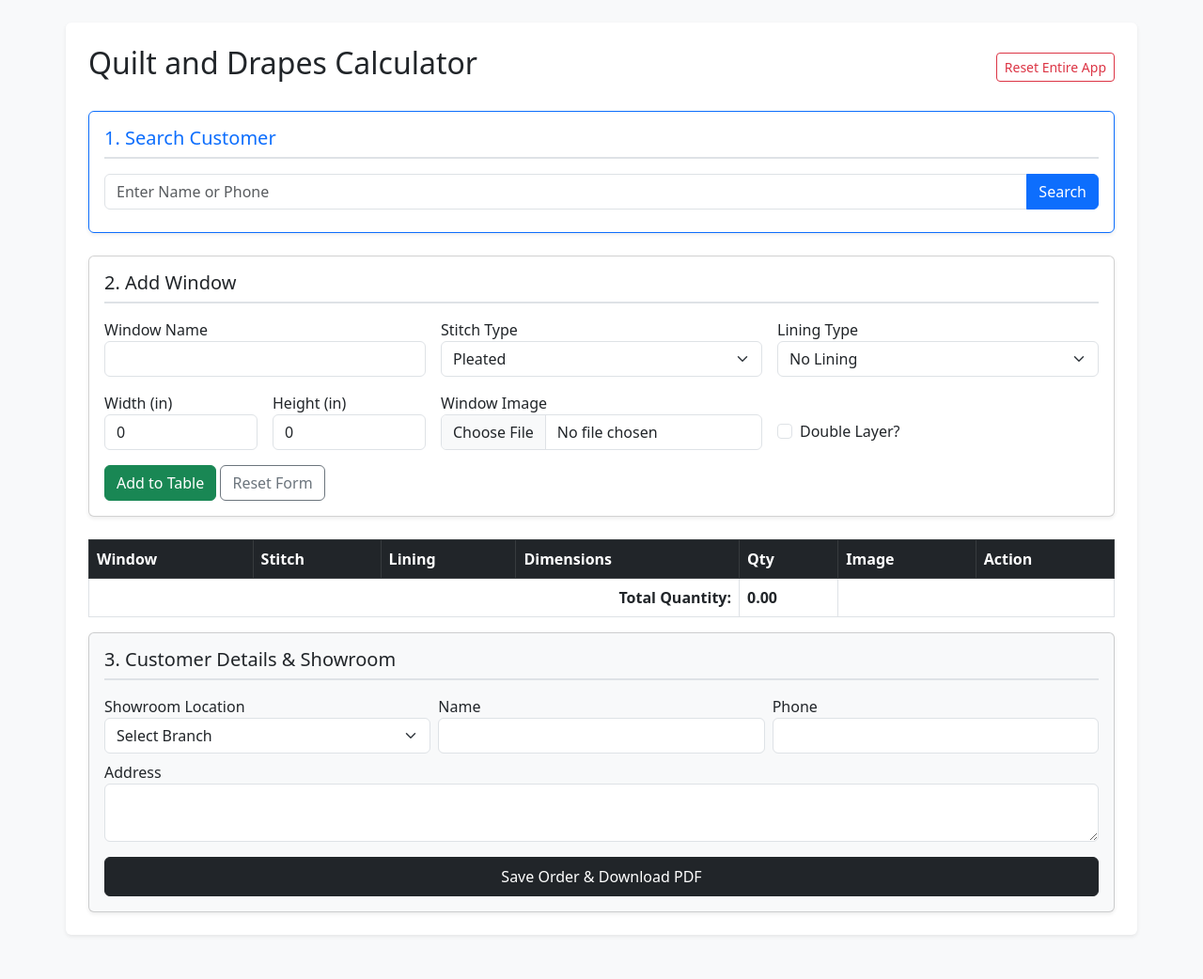
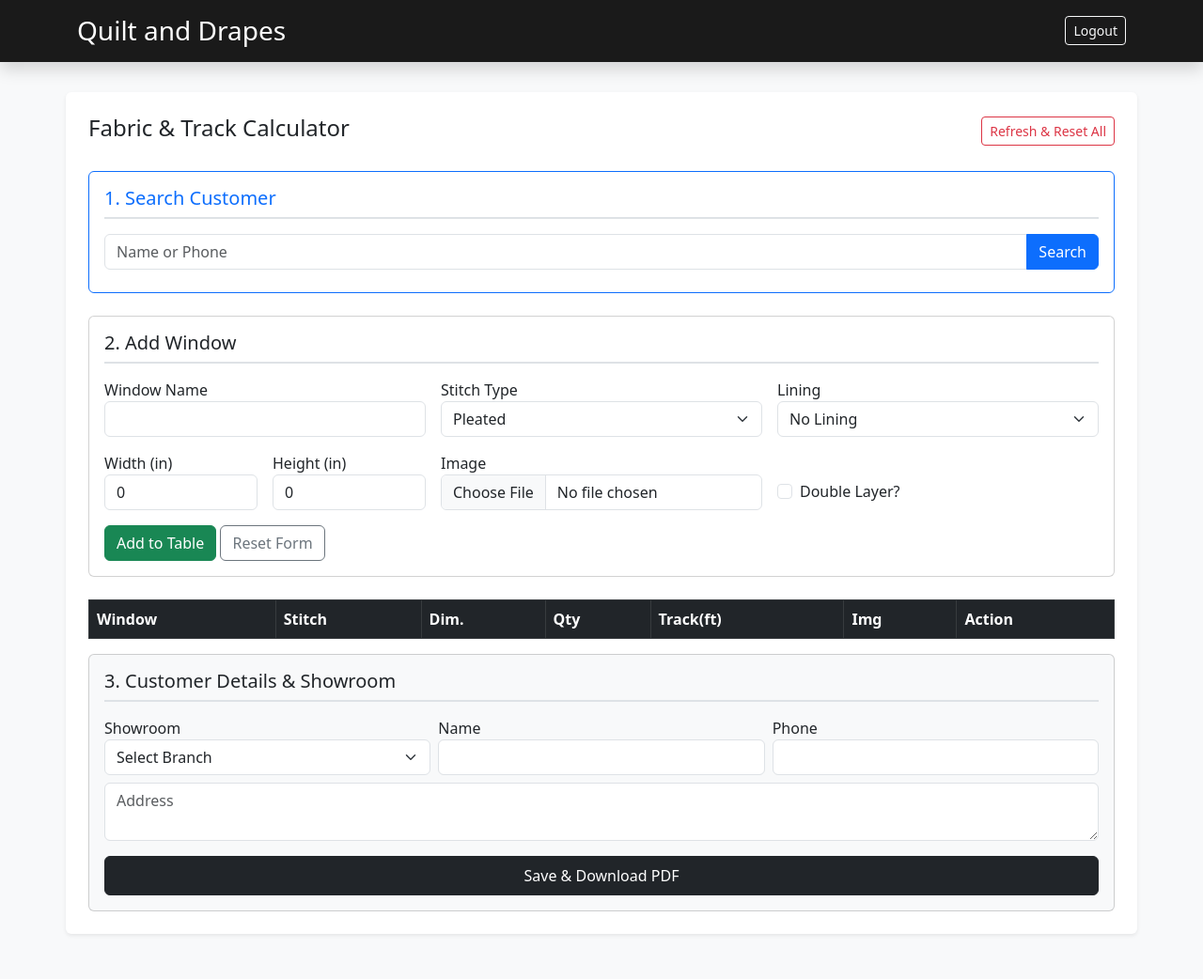
Before and after one commit to kunalQD/fabric_calc, a Flask app: template templates/index.html in a window 1280 px wide. Shown: the whole page at 94% size. Before the commit the page ends 996 px from the top, so only its background shows below. Run offline with Flask 3, Linux system fonts and the light colour scheme; the template is opened without the code that fills it, so the values that code supplies are empty; parts of the project's set-up code (start-up, migrations or seed data) failed here and were passed over; some libraries are stand-ins or nearby versions.

Commit message:
Implement user authentication with login and logout functionality; enhance UI with a top bar and improved form elements

```diff
--- a/app.py
+++ b/app.py
@@ -2,8 +2,9 @@ import os
 import io
 import uuid
 import json
+import math
 from datetime import datetime
-from flask import Flask, request, jsonify, send_file, render_template
+from flask import Flask, request, jsonify, send_file, render_template, session, redirect, url_for
 from pymongo import MongoClient, DESCENDING
 from bson import ObjectId
 from gridfs import GridFS
@@ -13,6 +14,7 @@ from reportlab.lib.styles import getSampleStyleSheet
 from reportlab.lib import colors
 
 app = Flask(__name__)
+app.secret_key = "quilt_drapes_secure_key"  # Required for sessions
 
 # Configuration
 MONGO_URI = os.getenv("MONGO_URI", "mongodb+srv://kunal-qd:Password_5202@cluster0.zem6dyp.mongodb.net/?appName=Cluster0")
@@ -20,12 +22,33 @@ client = MongoClient(MONGO_URI)
 db = client["fabric_app"]
 fs = GridFS(db)
 
+# --- Authentication Wrapper ---
+def is_logged_in():
+    return session.get('logged_in')
+
+@app.route('/login', methods=['GET', 'POST'])
+def login():
+    if request.method == 'POST':
+        if request.form.get('username') == 'adminqd' and request.form.get('password') == 'adminQD':
+            session['logged_in'] = True
+            return redirect(url_for('index'))
+        return render_template('login.html', error="Invalid Credentials")
+    return render_template('login.html')
+
+@app.route('/logout')
+def logout():
+    session.pop('logged_in', None)
+    return redirect(url_for('login'))
+
 @app.route('/')
 def index():
+    if not is_logged_in():
+        return redirect(url_for('login'))
     return render_template('index.html')
 
 @app.route('/api/image/<fid>')
 def get_image(fid):
+    if not is_logged_in(): return "Unauthorized", 401
     try:
         if fid.startswith("gridfs:"):
             fid = fid.replace("gridfs:", "")
@@ -36,6 +59,7 @@ def get_image(fid):
 
 @app.route('/api/customers/search', methods=['GET'])
 def search_customers():
+    if not is_logged_in(): return "Unauthorized", 401
     term = request.args.get('term', '').strip()
     query = {"$or": [{"name": {"$regex": term, "$options": "i"}}, {"phone": {"$regex": term, "$options": "i"}}]} if term else {}
     cursor = db.customers.find(query).sort("created_at", DESCENDING).limit(10)
@@ -56,6 +80,7 @@ def search_customers():
 
 @app.route('/api/orders', methods=['POST'])
 def save_order():
+    if not is_logged_in(): return "Unauthorized", 401
     customer_id = request.form.get('customer_id')
     name = request.form.get('name')
     phone = request.form.get('phone')
@@ -93,6 +118,7 @@ def save_order():
 
 @app.route('/api/download-pdf', methods=['POST'])
 def download_pdf():
+    if not is_logged_in(): return "Unauthorized", 401
     data = request.json
     cust = data['customer']
     entries = data['entries']
@@ -104,18 +130,18 @@ def download_pdf():
     story.append(Paragraph(f"<b>Branch:</b> {cust.get('showroom', 'N/A')}<br/><b>Name:</b> {cust['name']}<br/><b>Phone:</b> {cust['phone']}", styles["Normal"]))
     story.append(Spacer(1, 12))
 
-    table_data = [["Window", "Stitch Type", "Lining", "Dimensions", "Qty"]]
+    table_data = [["Window", "Stitch Type", "Dim.", "Qty", "Track"]]
     for e in entries:
         dims = f"{e.get('Width (inches)',0)}\"x{e.get('Height (inches)',0)}\""
         table_data.append([
             e.get('Window',''),
             e.get('Stitch Type',''),
-            e.get('Lining', 'None'),
             dims,
-            round(float(e.get('Quantity',0)), 2)
+            round(float(e.get('Quantity',0)), 2),
+            f"{e.get('Track (ft)', 0)} ft"
         ])
 
-    t = Table(table_data, colWidths=[130, 100, 80, 80, 40])
+    t = Table(table_data, colWidths=[150, 100, 80, 50, 50])
     t.setStyle(TableStyle([('GRID', (0,0), (-1,-1), 0.5, colors.grey), ('FONTSIZE', (0,0), (-1,-1), 9)]))
     story.append(t)
     pdf.build(story)
--- a/templates/index.html
+++ b/templates/index.html
@@ -5,31 +5,40 @@
     <title>Quilt and Drapes Calculator</title>
     <link href="https://cdn.jsdelivr.net/npm/bootstrap@5.3.0/dist/css/bootstrap.min.css" rel="stylesheet">
     <style>
+        .top-bar { background: #1a1a1a; color: white; padding: 1rem 0; margin-bottom: 2rem; }
         .section-header { border-bottom: 2px solid #dee2e6; margin-bottom: 1rem; padding-bottom: 0.5rem; }
         .table-totals { background-color: #f8f9fa; font-weight: bold; }
+        .edit-highlight { border: 2px solid #ffc107 !important; background-color: #fffdf5; }
     </style>
 </head>
-<body class="bg-light p-4">
-    <div class="container bg-white p-4 rounded shadow-sm">
+<body class="bg-light">
+    <div class="top-bar shadow">
+        <div class="container d-flex justify-content-between align-items-center">
+            <h3 class="m-0">Quilt and Drapes</h3>
+            <a href="/logout" class="btn btn-outline-light btn-sm">Logout</a>
+        </div>
+    </div>
+
+    <div class="container bg-white p-4 rounded shadow-sm mb-5">
         <div class="d-flex justify-content-between align-items-center mb-4">
-            <h2>Quilt and Drapes Calculator</h2>
-            <button class="btn btn-outline-danger btn-sm" onclick="globalReset()">Reset Entire App</button>
+            <h4>Fabric & Track Calculator</h4>
+            <button class="btn btn-outline-danger btn-sm" onclick="location.reload()">Refresh & Reset All</button>
         </div>
 
-        <div class="card mb-4 border-primary shadow-sm">
+        <div class="card mb-4 border-primary">
             <div class="card-body">
                 <h5 class="text-primary section-header">1. Search Customer</h5>
                 <div class="input-group">
-                    <input type="text" id="searchQuery" class="form-control" placeholder="Enter Name or Phone">
+                    <input type="text" id="searchQuery" class="form-control" placeholder="Name or Phone">
                     <button class="btn btn-primary" onclick="searchCustomer()">Search</button>
                 </div>
                 <div id="searchResults" class="list-group mt-2"></div>
             </div>
         </div>
 
-        <div class="card mb-4 shadow-sm">
+        <div class="card mb-4" id="windowCard">
             <div class="card-body">
-                <h5 class="section-header">2. Add Window</h5>
+                <h5 class="section-header" id="formHeader">2. Add Window</h5>
                 <div class="row g-3">
                     <div class="col-md-4"><label>Window Name</label><input type="text" id="winName" class="form-control"></div>
                     <div class="col-md-4"><label>Stitch Type</label>
@@ -39,16 +48,14 @@
                             <option>Blinds (Regular)</option>
                         </select>
                     </div>
-                    <div class="col-md-4"><label>Lining Type</label>
+                    <div class="col-md-4"><label>Lining</label>
                         <select id="lining" class="form-select">
-                            <option value="No Lining">No Lining</option>
-                            <option value="Normal Lining">Normal Lining</option>
-                            <option value="100% Blackout">100% Blackout</option>
+                            <option>No Lining</option><option>Normal Lining</option><option>100% Blackout</option>
                         </select>
                     </div>
                     <div class="col-md-2"><label>Width (in)</label><input type="number" id="width" class="form-control" value="0"></div>
                     <div class="col-md-2"><label>Height (in)</label><input type="number" id="height" class="form-control" value="0"></div>
-                    <div class="col-md-4"><label>Window Image</label><input type="file" id="winImage" class="form-control" accept="image/*"></div>
+                    <div class="col-md-4"><label>Image</label><input type="file" id="winImage" class="form-control" accept="image/*"></div>
                     <div class="col-md-4 d-flex align-items-end">
                         <div class="form-check mb-2">
                             <input class="form-check-input" type="checkbox" id="isDouble">
@@ -57,7 +64,7 @@
                     </div>
                 </div>
                 <div class="mt-3">
-                    <button class="btn btn-success" onclick="addWindow()">Add to Table</button>
+                    <button class="btn btn-success" id="submitBtn" onclick="addOrUpdateWindow()">Add to Table</button>
                     <button class="btn btn-outline-secondary" onclick="resetWindowForm()">Reset Form</button>
                 </div>
             </div>
@@ -65,23 +72,16 @@
 
         <table class="table table-bordered table-hover" id="windowTable">
             <thead class="table-dark">
-                <tr><th>Window</th><th>Stitch</th><th>Lining</th><th>Dimensions</th><th>Qty</th><th>Image</th><th>Action</th></tr>
+                <tr><th>Window</th><th>Stitch</th><th>Dim.</th><th>Qty</th><th>Track(ft)</th><th>Img</th><th>Action</th></tr>
             </thead>
             <tbody></tbody>
-            <tfoot>
-                <tr class="table-totals">
-                    <td colspan="4" class="text-end">Total Quantity:</td>
-                    <td id="totalQtyDisplay">0.00</td>
-                    <td colspan="2"></td>
-                </tr>
-            </tfoot>
         </table>
 
-        <div class="card p-3 bg-light shadow-sm">
+        <div class="card p-3 bg-light">
             <h5 class="section-header">3. Customer Details & Showroom</h5>
             <div class="row g-2 mb-3">
                 <div class="col-md-4">
-                    <label>Showroom Location</label>
+                    <label>Showroom</label>
                     <select id="showroom" class="form-select">
                         <option value="">Select Branch</option>
                         <option value="Anna Nagar">Anna Nagar</option>
@@ -90,16 +90,16 @@
                 </div>
                 <div class="col-md-4"><label>Name</label><input type="text" id="custName" class="form-control"></div>
                 <div class="col-md-4"><label>Phone</label><input type="text" id="custPhone" class="form-control"></div>
-                <div class="col-12"><label>Address</label><textarea id="custAddr" class="form-control"></textarea></div>
+                <div class="col-12"><textarea id="custAddr" class="form-control" placeholder="Address"></textarea></div>
             </div>
-            <button class="btn btn-dark w-100 py-2" onclick="saveFullOrder()">Save Order & Download PDF</button>
+            <button class="btn btn-dark w-100 py-2" onclick="saveFullOrder()">Save & Download PDF</button>
         </div>
     </div>
 
     <div class="modal fade" id="imageModal" tabindex="-1">
         <div class="modal-dialog modal-lg">
             <div class="modal-content">
-                <div class="modal-header"><h5>Window Images</h5><button class="btn-close" data-bs-dismiss="modal"></button></div>
+                <div class="modal-header"><h5>Images</h5><button class="btn-close" data-bs-dismiss="modal"></button></div>
                 <div class="modal-body text-center" id="modalImageContainer"></div>
             </div>
         </div>
@@ -110,6 +110,7 @@
         let entries = [];
         let currentCustomerId = null;
         let lastSearchResults = [];
+        let editingIndex = null;
 
         function calculateQty(stitch, w, h) {
             const h_factor = Math.round(((h + 14) / 39) * 100) / 100;
@@ -120,75 +121,86 @@
             return 0;
         }
 
+        function calculateTrack(stitch, w) {
+            if (stitch.includes("Roman") || stitch.includes("Blinds")) return 0;
+            return Math.ceil((w / 12) * 2) / 2;
+        }
+
         function resetWindowForm() {
             document.getElementById('winName').value = "";
-            document.getElementById('stitch').selectedIndex = 0;
-            document.getElementById('lining').selectedIndex = 0;
             document.getElementById('width').value = 0;
             document.getElementById('height').value = 0;
+            document.getElementById('isDouble').checked = false;
             document.getElementById('winImage').value = "";
-            document.getElementById('isDouble').checked = false;
+            editingIndex = null;
+            document.getElementById('submitBtn').innerText = "Add to Table";
+            document.getElementById('formHeader').innerText = "2. Add Window";
+            document.getElementById('windowCard').classList.remove('edit-highlight');
         }
 
-        function globalReset() {
-            if(confirm("Are you sure you want to clear everything? Saved data in MongoDB will NOT be deleted, but this screen will reset.")){
-                entries = [];
-                currentCustomerId = null;
-                document.getElementById('custName').value = "";
-                document.getElementById('custPhone').value = "";
-                document.getElementById('custAddr').value = "";
-                document.getElementById('showroom').selectedIndex = 0;
-                document.getElementById('searchQuery').value = "";
-                document.getElementById('searchResults').innerHTML = "";
-                resetWindowForm();
-                renderTable();
-            }
-        }
-
-        function addWindow() {
-            const fileInput = document.getElementById('winImage');
+        function addOrUpdateWindow() {
             const name = document.getElementById('winName').value;
             const stitch = document.getElementById('stitch').value;
             const lining = document.getElementById('lining').value;
             const w = parseFloat(document.getElementById('width').value);
             const h = parseFloat(document.getElementById('height').value);
             const isDouble = document.getElementById('isDouble').checked;
+            const fileInput = document.getElementById('winImage');
 
             const qty = calculateQty(stitch, w, h);
+            const track = calculateTrack(stitch, w);
+
             const entry = {
-                "Window": isDouble ? name + " - Layer 1" : name,
-                "Stitch Type": stitch,
-                "Lining": lining,
-                "Width (inches)": w,
-                "Height (inches)": h,
-                "Quantity": qty,
-                "file": fileInput.files[0] || null
+                "Window": name, "Stitch Type": stitch, "Lining": lining,
+                "Width (inches)": w, "Height (inches)": h, "Quantity": qty,
+                "Track (ft)": track, "file": fileInput.files[0] || null
             };
 
-            entries.push(entry);
-            if (isDouble) entries.push({ ...entry, "Window": name + " - Layer 2", "file": null });
+            if (editingIndex !== null) {
+                entries[editingIndex] = entry;
+                alert("Window Updated");
+            } else {
+                if (isDouble) {
+                    entries.push({ ...entry, "Window": name + " - Layer 1" });
+                    entries.push({ ...entry, "Window": name + " - Layer 2", "file": null });
+                } else {
+                    entries.push(entry);
+                }
+            }
             renderTable();
-            fileInput.value = "";
+            resetWindowForm();
+        }
+
+        function editWindow(idx) {
+            editingIndex = idx;
+            const e = entries[idx];
+            document.getElementById('winName').value = e.Window || e.name || "";
+            document.getElementById('stitch').value = e["Stitch Type"] || e.stitch || "Pleated";
+            document.getElementById('width').value = e["Width (inches)"] || e.width || 0;
+            document.getElementById('height').value = e["Height (inches)"] || e.height || 0;
+            document.getElementById('lining').value = e.Lining || "No Lining";
+
+            document.getElementById('submitBtn').innerText = "Update Window";
+            document.getElementById('formHeader').innerText = "Editing Window...";
+            document.getElementById('windowCard').classList.add('edit-highlight');
+            window.scrollTo(0, document.getElementById('windowCard').offsetTop - 100);
         }
 
         function renderTable() {
             const tbody = document.querySelector('#windowTable tbody');
-            let totalQty = 0;
-            tbody.innerHTML = entries.map((e, i) => {
-                const q = parseFloat(e.Quantity || e.qty || 0);
-                totalQty += q;
-                return `
+            tbody.innerHTML = entries.map((e, i) => `
                 <tr>
-                    <td>${e.Window || e.name}</td>
-                    <td>${e["Stitch Type"] || e.stitch}</td>
-                    <td>${e.Lining || 'None'}</td>
+                    <td>${e.Window || e.name}</td><td>${e["Stitch Type"] || e.stitch}</td>
                     <td>${e["Width (inches)"] || e.width}"x${e["Height (inches)"] || e.height}"</td>
-                    <td><b>${q.toFixed(2)}</b></td>
-                    <td>${((e.Images && e.Images.length > 0) || e.file) ? `<button class="btn btn-sm btn-outline-info" onclick="viewImages(${i})">View</button>` : '-'}</td>
-                    <td><button class="btn btn-danger btn-sm" onclick="entries.splice(${i},1);renderTable()">Delete</button></td>
+                    <td><b>${parseFloat(e.Quantity || 0).toFixed(2)}</b></td>
+                    <td>${e["Track (ft)"] || 0} ft</td>
+                    <td>${((e.Images && e.Images.length > 0) || e.file) ? `<button class="btn btn-sm btn-info" onclick="viewImages(${i})">View</button>` : '-'}</td>
+                    <td>
+                        <button class="btn btn-warning btn-sm" onclick="editWindow(${i})">Edit</button>
+                        <button class="btn btn-danger btn-sm" onclick="entries.splice(${i},1);renderTable()">Delete</button>
+                    </td>
                 </tr>
-            `}).join('');
-            document.getElementById('totalQtyDisplay').innerText = totalQty.toFixed(2);
+            `).join('');
         }
 
         async function searchCustomer() {
@@ -245,11 +257,7 @@
 
             await fetch('/api/orders', { method: 'POST', body: formData });
 
-            const customer = {
-                name: document.getElementById('custName').value,
-                phone: document.getElementById('custPhone').value,
-                showroom: document.getElementById('showroom').value
-            };
+            const customer = { name: document.getElementById('custName').value, phone: document.getElementById('custPhone').value, showroom: document.getElementById('showroom').value };
             const pdfRes = await fetch('/api/download-pdf', { method: 'POST', headers: {'Content-Type': 'application/json'}, body: JSON.stringify({ customer, entries }) });
             const blob = await pdfRes.blob();
             const link = document.createElement('a');
```
Also changed, not shown: templates/login.html (added, +32 -0 lines).
